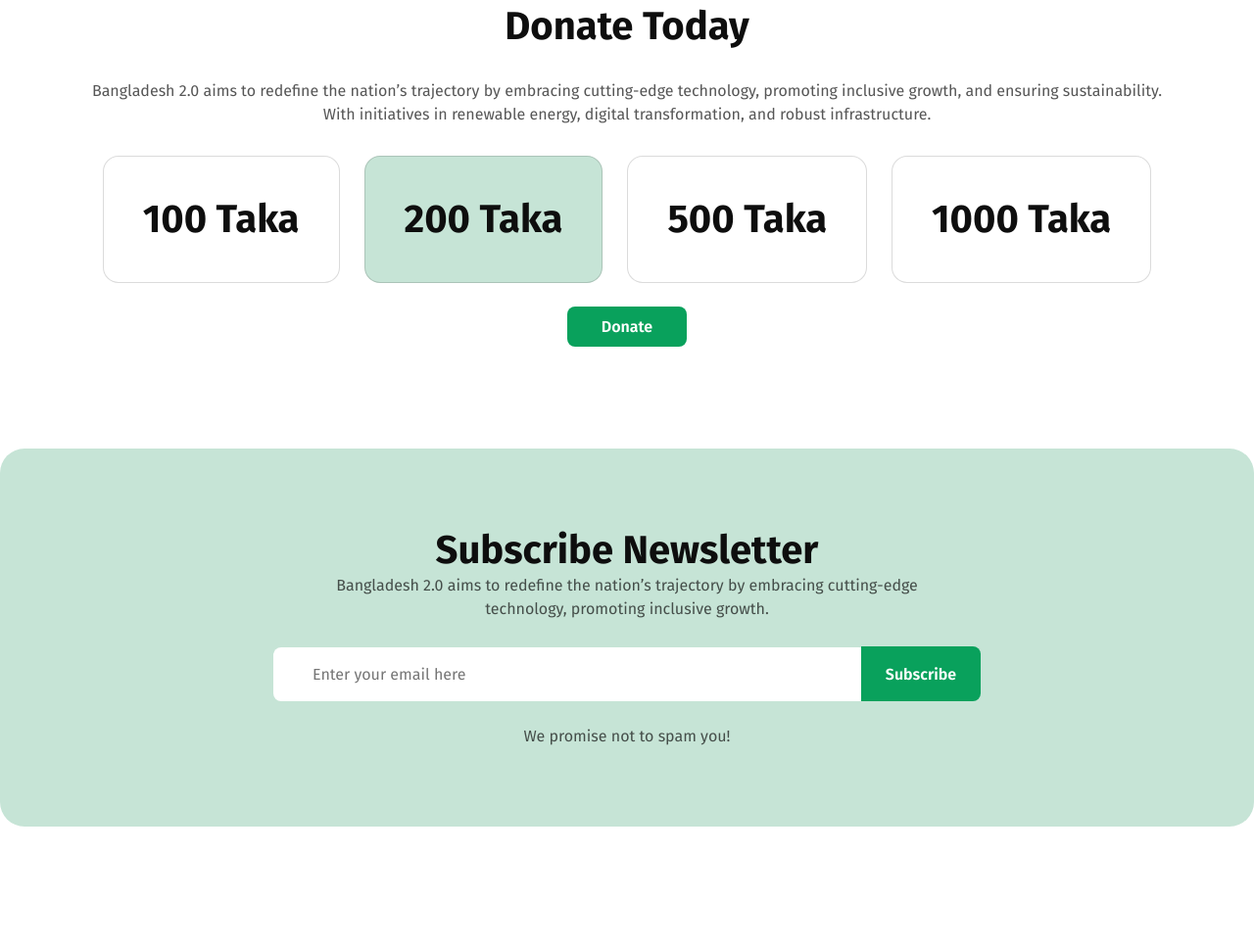
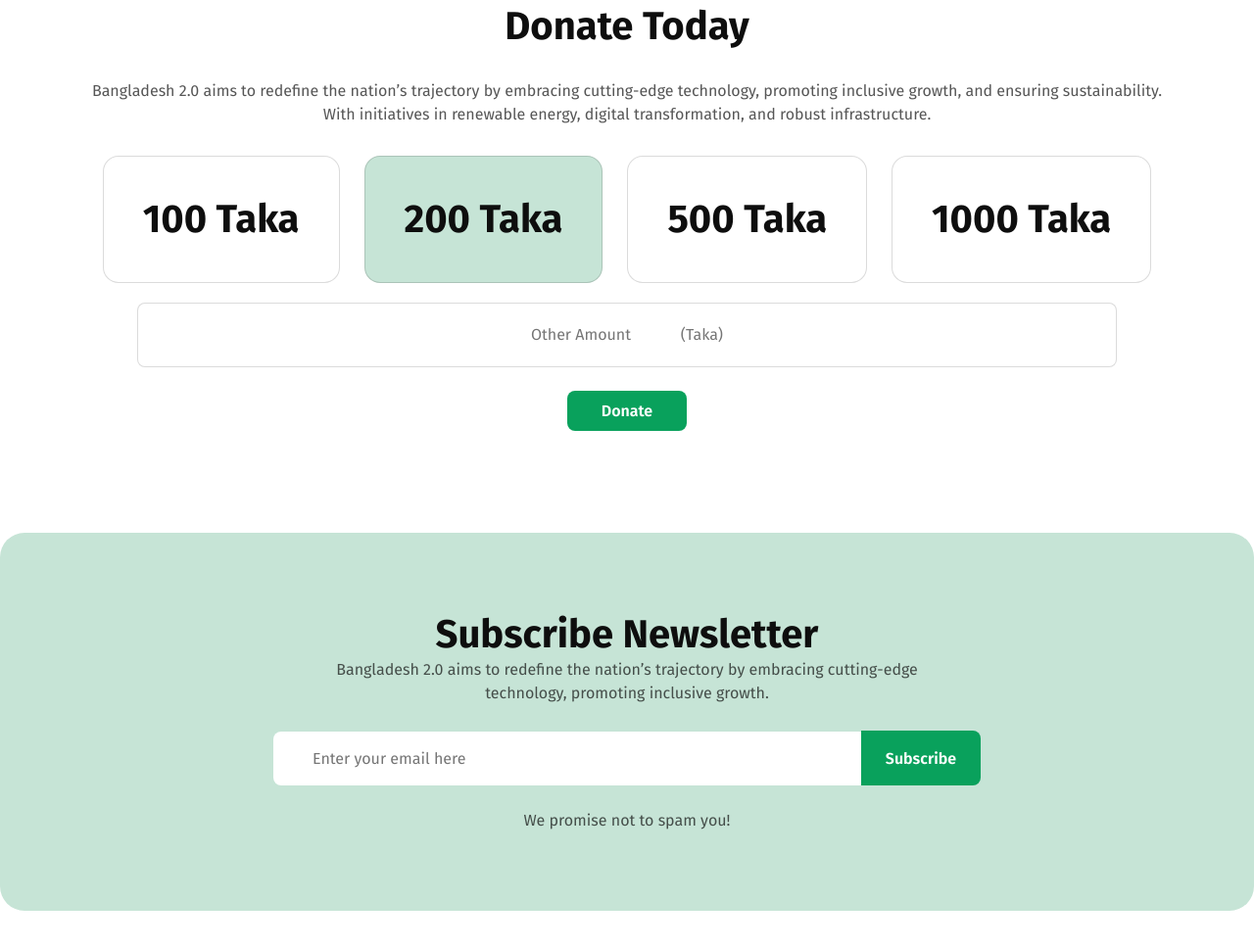
Before and after one commit to devrakibxyz/Bangladesh-2.0, a plain HTML site: page index.html in a window 1280 px wide. Shown: the part 2636-3604 px from the top of the page at 98% size. Before the commit the page ends 3560 px from the top, so only its background shows below. Drawn offline with Linux system fonts and the light colour scheme.

Commit message:
donate sectionn updated

```diff
--- a/index.html
+++ b/index.html
@@ -170,7 +170,10 @@
               <h2 class="content-title">1000 Taka</h2>
             </div>
           </div>
-
+          <div class="donate-input">
+            <input class="sub-content type="text" placeholder="Other Amount
+            (Taka)" />
+          </div>
           <button class="btn">Donate</button>
         </div>
       </section>
--- a/style.css
+++ b/style.css
@@ -21,7 +21,6 @@
   border-radius: 8px;
   background: rgb(9, 161, 92);
   border: none;
-  color: rgb(255, 255, 255);
   color: rgb(255, 255, 255);
   font-family: Fira Sans;
   font-size: 16px;
@@ -229,3 +228,16 @@
   align-items: center;
   justify-content: center;
 }
+.donate-input {
+  margin-top: 20px;
+}
+.donate-input input {
+  width: 1000px;
+  text-align: center;
+  background-color: rgba(14, 14, 14, 0.15);
+  background: rgb(255, 255, 255);
+  padding: 20px 0;
+  border-radius: 8px;
+  outline: none;
+  border: 1px solid rgba(14, 14, 14, 0.15);
+}
```
